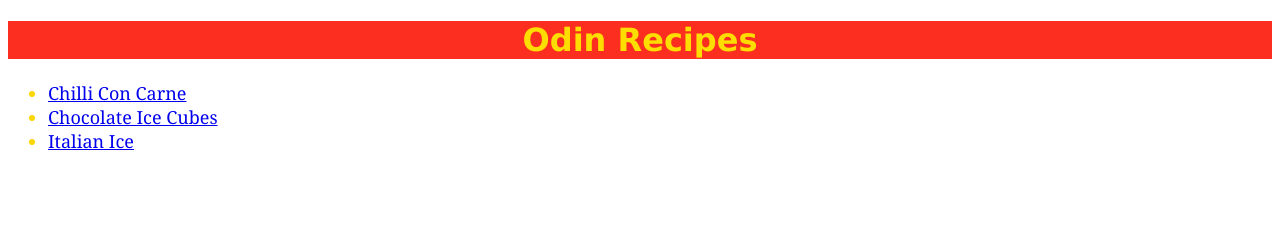
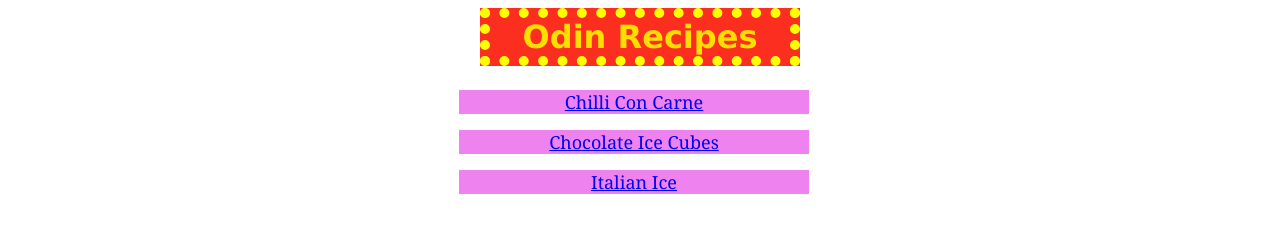
Before and after one commit to raymondhthou/odin-recipes, a plain HTML site: page index.html in a window 1280 px wide. Drawn offline with Linux system fonts and the light colour scheme.

Commit message:
updated index.html with CSS box model method

```diff
--- a/style.css
+++ b/style.css
@@ -5,10 +5,20 @@ h1 {
     color: #FEDE00;
     text-align: center;
     font-family: Verdana, Geneva, Tahoma, sans-serif;
+    width: 300px;
+    border: 10px dotted yellow;
+    margin: 0 auto;
+    display: block;
 }
 
 li {
     font-size: large;
-    color: gold;
+    color: black;
     font-family: Georgia, 'Times New Roman', Times, serif;
+    background-color: violet;
+    width: 350px;
+    border: 8px solid white;
+    margin: 0 0 0 403px;
+    display: block;
+    text-align: center;
 }
```
